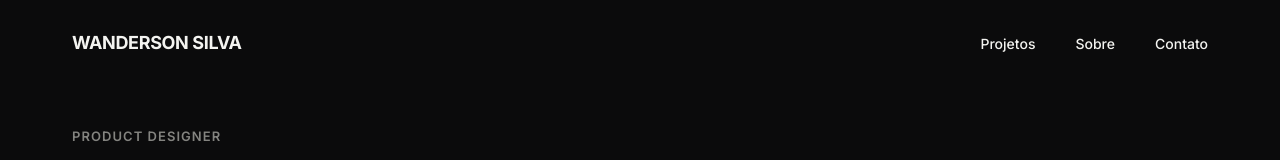
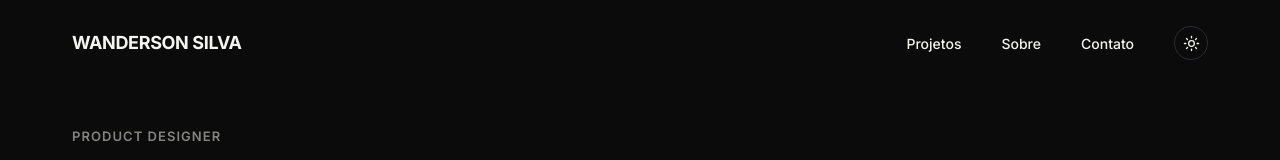
Before and after one commit to Wanderson-stech/wan-portfolio-designofc, a Next.js app: page / in a window 1280 px wide. Shown: the top 160 px of the page. Built offline with nearby package versions, Linux system fonts and the light colour scheme.

Commit message:
feat: add light mode and anonymize case metrics

```diff
--- a/app/globals.css
+++ b/app/globals.css
@@ -17,6 +17,20 @@
   --content: 1280px;
 }
 
+html[data-theme="light"] {
+  --bg: #f7f7f5;
+  --bg-alt: #ececea;
+  --surface: #ffffff;
+  --surface-raised: #f0f0ee;
+  --border: #d5d5d0;
+  --text: #171717;
+  --muted: #555550;
+  --subtle: #73736d;
+  --accent: #4d58c9;
+  --accent-strong: #3944ad;
+  --positive: #168a50;
+}
+
 * { box-sizing: border-box; }
 
 html {
@@ -121,6 +135,26 @@ img { display: block; max-width: 100%; height: auto; }
 .home-contact__links a:hover,
 .figma-footer__links a:hover {
   color: var(--accent);
+}
+
+.theme-toggle {
+  width: 34px;
+  height: 34px;
+  padding: 0;
+  display: inline-grid;
+  place-items: center;
+  border: 1px solid var(--border);
+  border-radius: 50%;
+  background: transparent;
+  color: var(--text);
+  cursor: pointer;
+  transition: border-color .2s ease, color .2s ease, background .2s ease;
+}
+
+.theme-toggle:hover {
+  border-color: var(--accent);
+  color: var(--accent);
+  background: var(--surface);
 }
 
 /* ---------------- Buttons ---------------- */
@@ -1890,12 +1924,6 @@ img { display: block; max-width: 100%; height: auto; }
   line-height: 20px;
 }
 
-.results-final-rule {
-  height: 1px;
-  margin-top: 48px !important;
-  background: var(--border);
-}
-
 .results-final { max-width: 1120px; }
 
 /* ---------------- Next case ---------------- */
@@ -2009,6 +2037,7 @@ img { display: block; max-width: 100%; height: auto; }
 
   .figma-nav-mobile {
     display: flex !important;
+    align-items: center;
     gap: 7px;
     color: var(--subtle);
     font-size: 12px;
@@ -2522,6 +2551,12 @@ img { display: block; max-width: 100%; height: auto; }
     width: 300px;
   }
 
+  .figma-nav-mobile .theme-toggle {
+    width: 30px;
+    height: 30px;
+    margin-left: 8px;
+  }
+
   .reenvio-figma-artifact__media {
     width: 300px;
     height: var(--artifact-mobile-height);
@@ -2754,8 +2789,6 @@ img { display: block; max-width: 100%; height: auto; }
     font-size: 12px;
     line-height: 18px;
   }
-
-  .results-final-rule { margin-top: 28px !important; }
 
   .next-case {
     padding: 36px 24px 40px;
--- a/app/layout.tsx
+++ b/app/layout.tsx
@@ -25,7 +25,10 @@ export const metadata: Metadata = {
 
 export default function RootLayout({ children }: Readonly<{ children: React.ReactNode }>) {
   return (
-    <html lang="pt-BR">
+    <html lang="pt-BR" suppressHydrationWarning>
+      <head>
+        <script dangerouslySetInnerHTML={{ __html: `try { var savedTheme = localStorage.getItem("wan-theme"); document.documentElement.dataset.theme = savedTheme === "light" ? "light" : "dark"; } catch (error) { document.documentElement.dataset.theme = "dark"; }` }} />
+      </head>
       <body className={inter.className}>{children}</body>
     </html>
   );
--- a/app/page.tsx
+++ b/app/page.tsx
@@ -53,14 +53,14 @@ export default function Home() {
 
         <section className="home-thinking">
           <Reveal className="home-thinking__intro">
-            <h2>Meu trabalho não começa na tela.</h2>
-            <p>Antes de desenhar uma solução, tento entender o que está acontecendo entre usuário, produto, tecnologia e operação.</p>
+            <h2>Trabalho em jornadas de pós-compra.</h2>
+            <p>Investigo como pedido, operação e comunicação se conectam para tornar cada etapa mais clara e acionável para o cliente.</p>
           </Reveal>
           <div className="home-thinking__rows">
             {[
-              ["01", "Entender", "Separar sintomas do problema e buscar evidências antes de definir uma solução."],
-              ["02", "Estruturar", "Transformar regras, dependências e restrições em uma experiência compreensível."],
-              ["03", "Acompanhar", "Entender o que acontece depois que a solução chega ao usuário."],
+              ["01", "Mapear a jornada", "Entender os estados do pedido, as regras da operação e os pontos em que o cliente perde contexto."],
+              ["02", "Definir a resposta", "Transformar cenários de pós-compra em estados, mensagens e próximos passos coerentes."],
+              ["03", "Validar a experiência", "Acompanhar como a solução funciona no produto e na operação depois de publicada."],
             ].map(([index, title, description]) => (
               <Reveal className="home-thinking__row" key={index}>
                 <span>{index}</span>
--- a/components/portfolio.tsx
+++ b/components/portfolio.tsx
@@ -1,6 +1,7 @@
 import Link from "next/link";
 import { Reveal } from "@/components/reveal";
 import { PortfolioCarousel } from "@/components/carousel";
+import { ThemeToggle } from "@/components/theme-toggle";
 import { contact } from "@/lib/site";
 
 export type Fact = { label: string; value: string };
@@ -18,6 +19,7 @@ export function PortfolioHeader({ casePage = false }: { casePage?: boolean }) {
         <Link href="/#projetos">Projetos</Link>
         <Link href="/#sobre">Sobre</Link>
         <Link href="/#contato">Contato</Link>
+        <ThemeToggle />
       </nav>
 
       <nav className="figma-nav-mobile mobile-only" aria-label="Navegação principal">
@@ -30,6 +32,7 @@ export function PortfolioHeader({ casePage = false }: { casePage?: boolean }) {
             <Link href="/#sobre">Sobre</Link>
           </>
         )}
+        <ThemeToggle />
       </nav>
     </header>
   );
--- /dev/null
+++ b/components/theme-toggle.tsx
@@ -0,0 +1,38 @@
+"use client";
+
+import { Moon, Sun } from "lucide-react";
+import { useEffect, useState } from "react";
+
+type Theme = "dark" | "light";
+
+export function ThemeToggle() {
+  const [theme, setTheme] = useState<Theme>("dark");
+
+  useEffect(() => {
+    const saved = window.localStorage.getItem("wan-theme");
+    const nextTheme: Theme = saved === "light" ? "light" : "dark";
+    setTheme(nextTheme);
+    document.documentElement.dataset.theme = nextTheme;
+  }, []);
+
+  function toggleTheme() {
+    const nextTheme: Theme = theme === "dark" ? "light" : "dark";
+    setTheme(nextTheme);
+    document.documentElement.dataset.theme = nextTheme;
+    window.localStorage.setItem("wan-theme", nextTheme);
+  }
+
+  const isLight = theme === "light";
+
+  return (
+    <button
+      type="button"
+      className="theme-toggle"
+      onClick={toggleTheme}
+      aria-label={isLight ? "Ativar tema escuro" : "Ativar tema claro"}
+      title={isLight ? "Ativar tema escuro" : "Ativar tema claro"}
+    >
+      {isLight ? <Moon size={17} strokeWidth={1.8} /> : <Sun size={17} strokeWidth={1.8} />}
+    </button>
+  );
+}
```
Also changed, not shown: app/reenvio/page.tsx (+4 -5 lines), components/product-artifacts.tsx (+6 -6 lines).
